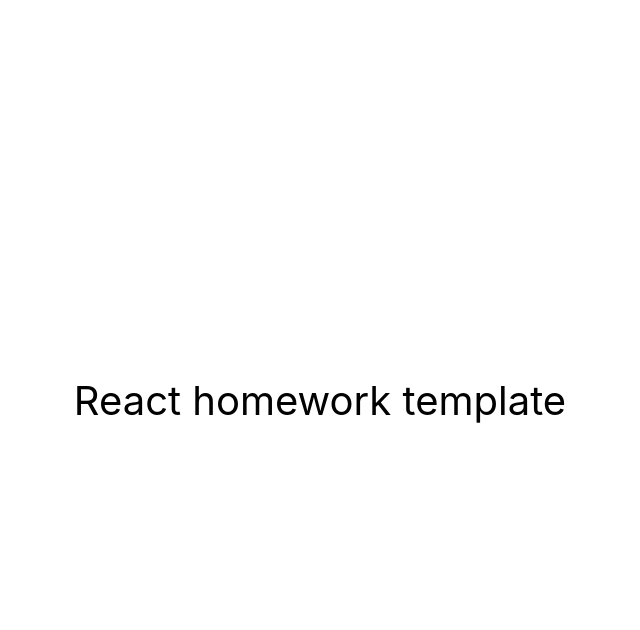
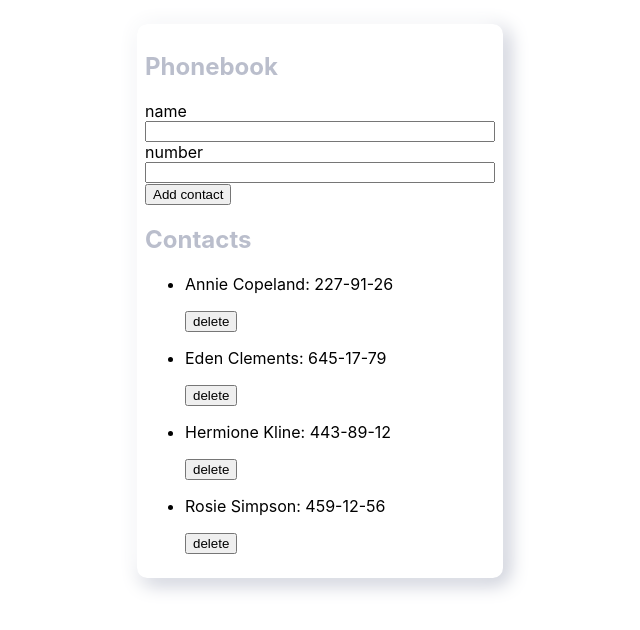
Before and after one commit to PavelKreitsberg/goit-react-hw-02-phonebook, a React (Create React App) app: page / in a window 1280 px wide. Shown: the top 630 px of the page, without its empty margins (320-960 px from the left). Built offline with nearby package versions, Linux system fonts and the light colour scheme.

Commit message:
Start solving

```diff
--- a/package.json
+++ b/package.json
@@ -7,6 +7,8 @@
     "@testing-library/jest-dom": "^5.16.3",
     "@testing-library/react": "^12.1.4",
     "@testing-library/user-event": "^13.5.0",
+    "nanoid": "^4.0.0",
+    "prop-types": "^15.8.1",
     "react": "^18.1.0",
     "react-dom": "^18.1.0",
     "react-scripts": "5.0.1",
--- a/src/components/App.jsx
+++ b/src/components/App.jsx
@@ -1,16 +1,36 @@
-export const App = () => {
-  return (
-    <div
-      style={{
-        height: '100vh',
-        display: 'flex',
-        justifyContent: 'center',
-        alignItems: 'center',
-        fontSize: 40,
-        color: '#010101'
-      }}
-    >
-      React homework template
-    </div>
-  );
-};
+import React from 'react';
+import css from '../components/App.module.css';
+
+import { Section } from './Section/Section';
+import { ContactForm } from './ContactForm/ContactForm';
+import { ContactList } from './ContactList/ContactList';
+
+export class App extends React.Component {
+  state = {
+    contacts: [
+      { id: 'id-1', name: 'Rosie Simpson', number: '459-12-56' },
+      { id: 'id-2', name: 'Hermione Kline', number: '443-89-12' },
+      { id: 'id-3', name: 'Eden Clements', number: '645-17-79' },
+      { id: 'id-4', name: 'Annie Copeland', number: '227-91-26' },
+    ],
+    filter: '',
+  };
+
+  formSubmitHandler = data => {
+    this.state.contacts.push(data);
+    this.setState({ contacts: this.state.contacts });
+  };
+
+  render() {
+    return (
+      <div className={css.app}>
+        <Section title="Phonebook">
+          <ContactForm onSubmit={this.formSubmitHandler} />
+        </Section>
+        <Section title="Contacts">
+          <ContactList list={this.state.contacts} />
+        </Section>
+      </div>
+    );
+  }
+}
--- /dev/null
+++ b/src/components/App.module.css
@@ -0,0 +1,10 @@
+.app {
+  display: flex;
+  flex-direction: column;
+  box-shadow: -5px -5px 20px white, 5px 5px 20px #babecc;
+
+  width: 350px;
+  padding: 8px;
+
+  border-radius: 10px;
+}
--- /dev/null
+++ b/src/components/ContactForm/ContactForm.jsx
@@ -0,0 +1,59 @@
+import React from 'react';
+// import css from '../ContactForm/ContactForm.module.css';
+
+import { nanoid } from 'nanoid';
+import { Input } from 'components/Input/Input';
+
+export class ContactForm extends React.Component {
+  state = {
+    id: '',
+    name: '',
+    number: '',
+  };
+
+  handleInputChange = event => {
+    this.setState({ [event.target.name]: event.target.value });
+  };
+
+  handleSubmitForm = event => {
+    event.preventDefault();
+
+    this.state.id = nanoid(10);
+
+    this.props.onSubmit(this.state);
+
+    this.reset();
+  };
+
+  reset = () => {
+    this.setState({
+      id: '',
+      name: '',
+      number: '',
+    });
+  };
+
+  render() {
+    return (
+      <form onSubmit={this.handleSubmitForm}>
+        <Input
+          type="text"
+          label="name"
+          value={this.state.name}
+          onChange={this.handleInputChange}
+          pattern="^[a-zA-Zа-яА-Я]+(([' -][a-zA-Zа-яА-Я ])?[a-zA-Zа-яА-Я]*)*$"
+          title="Name may contain only letters, apostrophe, dash and spaces. For example Adrian, Jacob Mercer, Charles de Batz de Castelmore d'Artagnan"
+        />
+        <Input
+          type="tel"
+          label="number"
+          value={this.state.number}
+          onChange={this.handleInputChange}
+          pattern="\+?\d{1,4}?[-.\s]?\(?\d{1,3}?\)?[-.\s]?\d{1,4}[-.\s]?\d{1,4}[-.\s]?\d{1,9}"
+          title="Phone number must be digits and can contain spaces, dashes, parentheses and can start with +"
+        />
+        <button type="submit">Add contact</button>
+      </form>
+    );
+  }
+}
--- /dev/null
+++ b/src/components/ContactForm/ContactForm.module.css
@@ -0,0 +1,26 @@
+.button {
+  display: inline-flex;
+  border: 0;
+  outline: 0;
+  font-size: 16px;
+  border-radius: 10px;
+  padding: 8px;
+  background-color: #ebecf0;
+  text-shadow: 1px 1px 0 white;
+  text-transform: capitalize;
+
+  color: #babecc;
+  font-weight: bold;
+  box-shadow: -5px -5px 20px white, 5px 5px 20px #babecc;
+  transition: all 0.2s ease-in-out;
+  cursor: pointer;
+  font-weight: 600;
+}
+
+.button:hover {
+  box-shadow: -2px -2px 5px white, 2px 2px 5px #babecc;
+}
+
+.button:active {
+  box-shadow: inset 1px 1px 2px #babecc, inset -1px -1px 2px white;
+}
--- /dev/null
+++ b/src/components/ContactList/ContactList.jsx
@@ -0,0 +1,18 @@
+import React from 'react';
+
+export const ContactList = ({ list }) => {
+  return (
+    <ul className="contactList">
+      {list
+        .sort((a, b) => a.name.localeCompare(b.name))
+        .map(({ id, name, number }) => (
+          <li key={id}>
+            <p>
+              {name}: {number}
+            </p>
+            <button>delete</button>
+          </li>
+        ))}
+    </ul>
+  );
+};
--- /dev/null
+++ b/src/components/Input/Input.jsx
@@ -0,0 +1,20 @@
+import React from 'react';
+// import PropTypes from 'prop-types';
+import css from '../Input/Input.module.css';
+
+export const Input = ({ type, label, value, pattern, title, onChange }) => {
+  return (
+    <label className={css.label}>
+      {label}
+      <input
+        type={type}
+        name={label}
+        value={value}
+        pattern={pattern}
+        title={title}
+        required
+        onChange={onChange}
+      />
+    </label>
+  );
+};
--- /dev/null
+++ b/src/components/Input/Input.module.css
@@ -0,0 +1,4 @@
+.label {
+  display: flex;
+  flex-direction: column;
+}
--- /dev/null
+++ b/src/components/Section/Section.jsx
@@ -0,0 +1,16 @@
+import React from 'react';
+import css from '../Section/Section.module.css';
+import PropTypes from 'prop-types';
+
+export const Section = ({ title, children }) => {
+  return (
+    <section className={css.section}>
+      <h1 className={css.title}>{title}</h1>
+      {children}
+    </section>
+  );
+};
+
+Section.propTypes = {
+  title: PropTypes.string.isRequired,
+};
--- /dev/null
+++ b/src/components/Section/Section.module.css
@@ -0,0 +1,9 @@
+.section {
+  width: 350px;
+  border-radius: 10px;
+}
+
+.title {
+  text-align: left;
+  color: #babecc;
+}
--- a/src/index.css
+++ b/src/index.css
@@ -7,6 +7,12 @@ body {
     sans-serif;
   -webkit-font-smoothing: antialiased;
   -moz-osx-font-smoothing: grayscale;
+
+  display: flex;
+  flex-direction: column;
+  justify-content: center;
+  align-items: center;
+  padding: 24px;
 }
 
 code {
```
Also changed, not shown: src/components/ContactList/ContactList.module.css (added), 1 other file (tests, documents, lock files or other folders).
